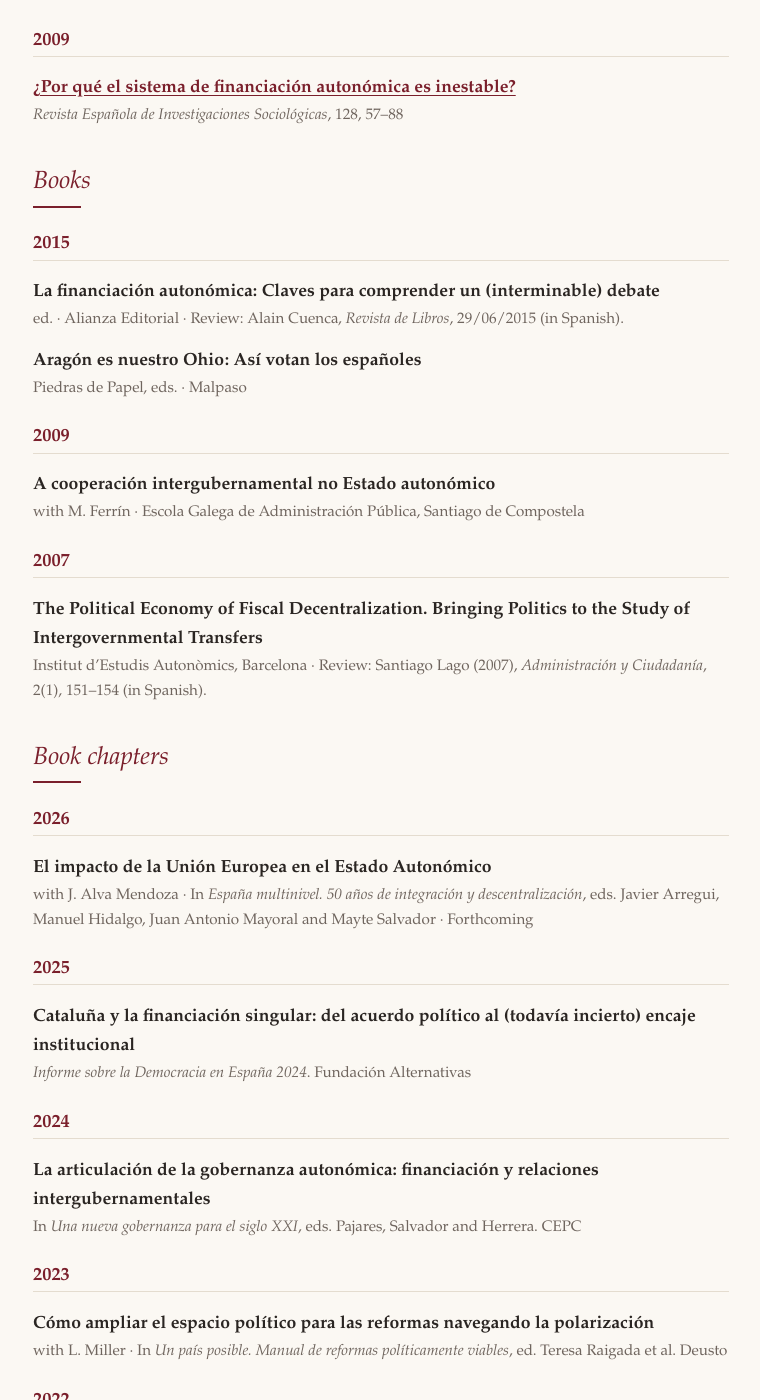
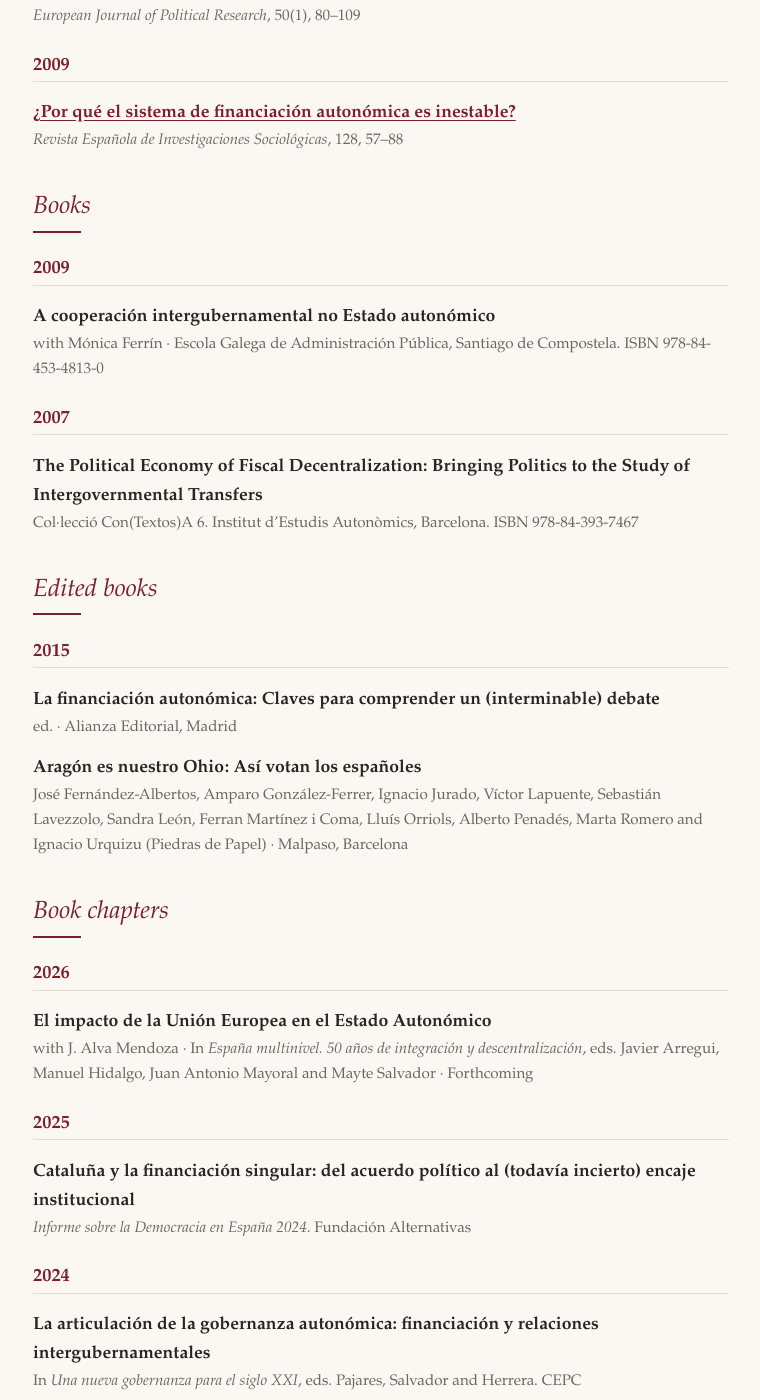
Before and after one commit to sandraleonalfonso/Sandra-Leon, a Jekyll site: the page built from publications.md, in a window 1280 px wide and 1400 px high, scrolled down 3095 px. Shown: the whole window, without its empty margins (259-1019 px from the left). Built offline with Jekyll 4.4.1, drawn with Linux system fonts in a browser that asks for light colours.

Commit message:
Publications: books and edited books as in the CV
Co-Authored-By: Claude Opus 5.5 (1M context) <noreply@anthropic.com>
Claude-Session: https://claude.ai/code/session_01Csi1G9zYbePJE1osHYZ3KG

```diff
--- a/_data/other_publications.yml
+++ b/_data/other_publications.yml
@@ -1,23 +1,22 @@
 # Books, chapters, policy papers and work in progress (journal articles live in _papers/).
 # `venue` accepts Markdown, e.g. *Book title* in italics.
 books:
+- year: 2009
+  title: A cooperación intergubernamental no Estado autonómico
+  with: with Mónica Ferrín
+  venue: Escola Galega de Administración Pública, Santiago de Compostela. ISBN 978-84-453-4813-0
+- year: 2007
+  title: 'The Political Economy of Fiscal Decentralization: Bringing Politics to the Study of Intergovernmental Transfers'
+  venue: Col·lecció Con(Textos)A 6. Institut d'Estudis Autonòmics, Barcelona. ISBN 978-84-393-7467
+edited_books:
 - year: 2015
   title: 'La financiación autonómica: Claves para comprender un (interminable) debate'
   role: ed.
-  venue: Alianza Editorial
-  note: 'Review: Alain Cuenca, *Revista de Libros*, 29/06/2015 (in Spanish).'
+  venue: Alianza Editorial, Madrid
 - year: 2015
   title: 'Aragón es nuestro Ohio: Así votan los españoles'
-  role: Piedras de Papel, eds.
-  venue: Malpaso
-- year: 2009
-  title: A cooperación intergubernamental no Estado autonómico
-  with: with M. Ferrín
-  venue: Escola Galega de Administración Pública, Santiago de Compostela
-- year: 2007
-  title: The Political Economy of Fiscal Decentralization. Bringing Politics to the Study of Intergovernmental Transfers
-  venue: Institut d'Estudis Autonòmics, Barcelona
-  note: 'Review: Santiago Lago (2007), *Administración y Ciudadanía*, 2(1), 151–154 (in Spanish).'
+  with: José Fernández-Albertos, Amparo González-Ferrer, Ignacio Jurado, Víctor Lapuente, Sebastián Lavezzolo, Sandra León, Ferran Martínez i Coma, Lluís Orriols, Alberto Penadés, Marta Romero and Ignacio Urquizu (Piedras de Papel)
+  venue: Malpaso, Barcelona
 chapters:
 - year: 2026
   title: El impacto de la Unión Europea en el Estado Autonómico
--- a/publications.md
+++ b/publications.md
@@ -5,7 +5,7 @@ permalink: /publications/
 description: "Publications by Sandra León: journal articles, books, book chapters and policy papers on decentralization, federalism, economic voting and intergovernmental relations."
 ---
 <nav class="toc" aria-label="On this page" markdown="1">
-[Journal articles](#journal-articles) · [Books](#books) · [Book chapters](#book-chapters) · [Policy papers](#policy-papers) · [Other articles](#other-articles) · [Work in progress](#work-in-progress)
+[Journal articles](#journal-articles) · [Books](#books) · [Edited books](#edited-books) · [Book chapters](#book-chapters) · [Policy papers](#policy-papers) · [Other articles](#other-articles) · [Work in progress](#work-in-progress)
 </nav>
 
 ## Journal articles (selected)
@@ -28,6 +28,11 @@ description: "Publications by Sandra León: journal articles, books, book chapte
 
 {% include other-pubs.html items=site.data.other_publications.books %}
 
+## Edited books
+{: #edited-books}
+
+{% include other-pubs.html items=site.data.other_publications.edited_books %}
+
 ## Book chapters
 
 {% include other-pubs.html items=site.data.other_publications.chapters %}
```
Also changed, not shown: es/publicaciones.md (+6 -1 lines).
